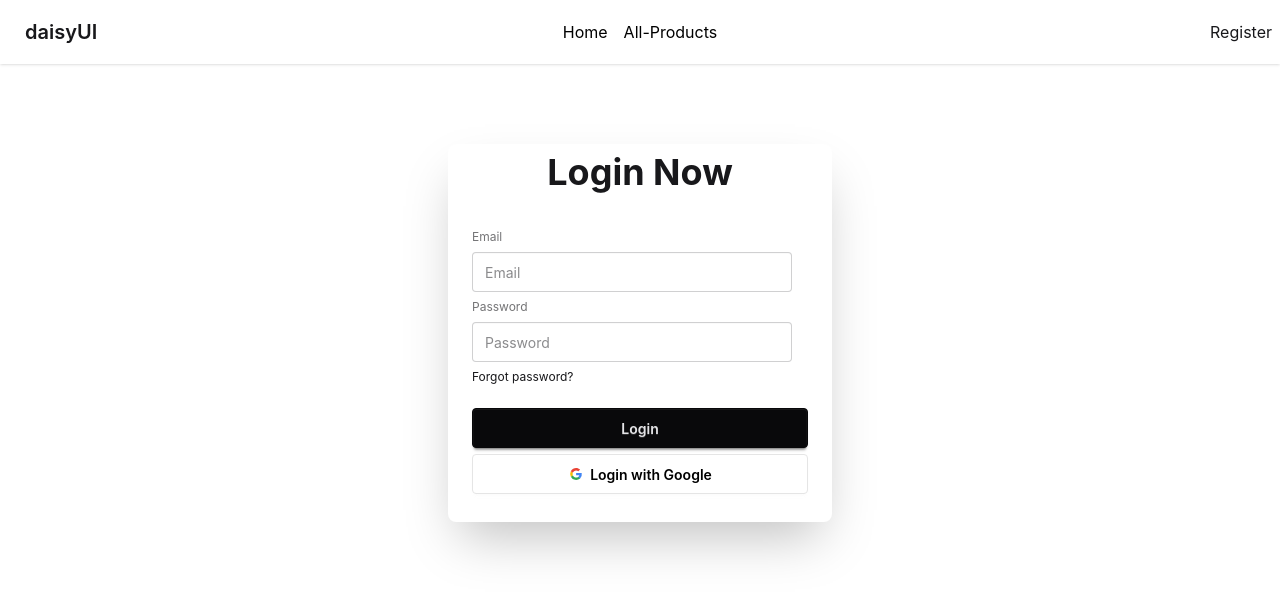
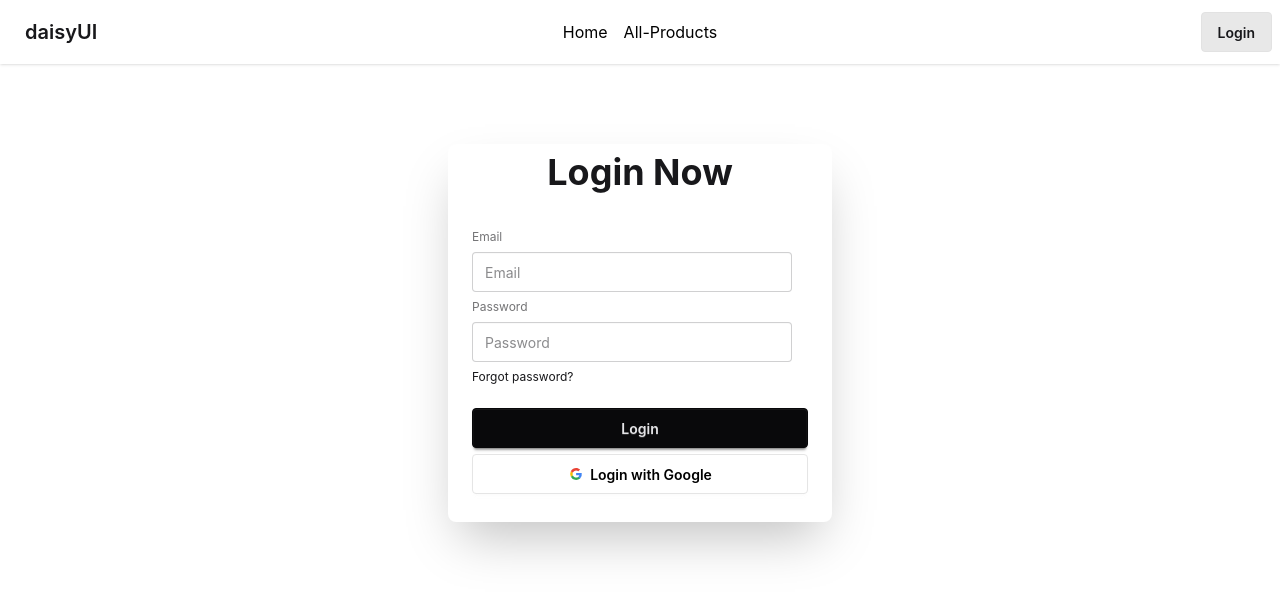
Before and after one commit to mdhafizulislam2004/MongoDB_3, a React (Vite) app in the folder My_App/: page /login in a window 1280 px wide. Shown: the top 596 px of the page. Built offline with nearby package versions, Linux system fonts and the light colour scheme; no server answers.

Commit message:
Signout Section Add

```diff
--- a/My_App/src/Components/Navbar.jsx
+++ b/My_App/src/Components/Navbar.jsx
@@ -4,11 +4,26 @@ import { AuthContext } from "../Context/AuthContext";
 
 const Navbar = () => {
 
-  const{user}=use(AuthContext)
+  const{user,SignOutUser}=use(AuthContext)
+
+  const SignOut=()=>{
+    SignOutUser()
+    .then(result=>{
+      console.log("User LogOut",result);
+    })
+    .catch(error=>{
+      console.log("User Logout Error",error);
+    })
+  }
 
     const links=<>
     <li className="p-2"><NavLink className={({isActive})=>isActive?"text-red-400":"text-black"} to="/home">Home</NavLink></li>
     <li className="p-2"><NavLink className={({isActive})=>isActive?"text-red-400":"text-black"} to="/allproducts">All-Products</NavLink></li>
+    {/* {
+      user?<>
+
+      </>
+    } */}
     </>
     return (
        <div className="navbar bg-base-100 shadow-sm">
@@ -32,7 +47,7 @@ const Navbar = () => {
   </div>
   <div className="navbar-end">
     {
-      user?<NavLink to="/login" className="btn">Login</NavLink>:<NavLink to="/register">Register</NavLink>
+      user?<NavLink to="/login" onClick={SignOut} className="btn">Sign Out</NavLink>:<NavLink to="/login" className="btn">Login</NavLink>
     }
   </div>
 </div>
--- a/My_App/src/Context/AuthProvider.jsx
+++ b/My_App/src/Context/AuthProvider.jsx
@@ -1,4 +1,4 @@
-import { createUserWithEmailAndPassword, GoogleAuthProvider, onAuthStateChanged, signInWithEmailAndPassword, signInWithPopup } from "firebase/auth";
+import { createUserWithEmailAndPassword, GoogleAuthProvider, onAuthStateChanged, signInWithEmailAndPassword, signInWithPopup, signOut } from "firebase/auth";
 import { auth } from "../Firebase/Firebase.config";
 import { AuthContext } from "./AuthContext";
 import { useEffect, useState } from "react";
@@ -7,36 +7,41 @@ const AuthProvider = ({ children }) => {
     const [user, setUser] = useState(null)
     const [loder, setLoder] = useState(true)
 
-    const googleProvider=new GoogleAuthProvider()
+    const googleProvider = new GoogleAuthProvider()
 
     const createUser = (email, password) => {
         setLoder(true)
         return createUserWithEmailAndPassword(auth, email, password)
     }
 
-    const googleLogin=()=>{
+    const SignOutUser = () => {
         setLoder(true)
-        return signInWithPopup(auth,googleProvider)
+        return signOut(auth)
     }
 
-    const signIn=(email,password)=>{
+    const googleLogin = () => {
         setLoder(true)
-        return signInWithEmailAndPassword(auth,email,password)
+        return signInWithPopup(auth, googleProvider)
     }
 
-    useEffect(()=>{
-        const unSubscribe=onAuthStateChanged(auth,(currentUser)=>{
+    const signIn = (email, password) => {
+        setLoder(true)
+        return signInWithEmailAndPassword(auth, email, password)
+    }
+
+    useEffect(() => {
+        const unSubscribe = onAuthStateChanged(auth, (currentUser) => {
             setUser(currentUser)
-           setLoder(false)
+            setLoder(false)
         })
-        return()=>{
+        return () => {
             unSubscribe()
         }
-    },[])
+    }, [])
 
 
     const UserInfo = {
-        createUser, user, loder,signIn,googleLogin
+        createUser, user, loder, signIn, googleLogin, SignOutUser
 
     }
     return (
```
